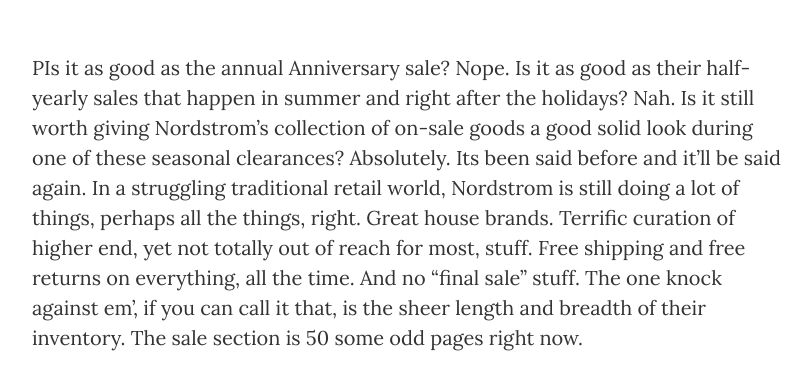
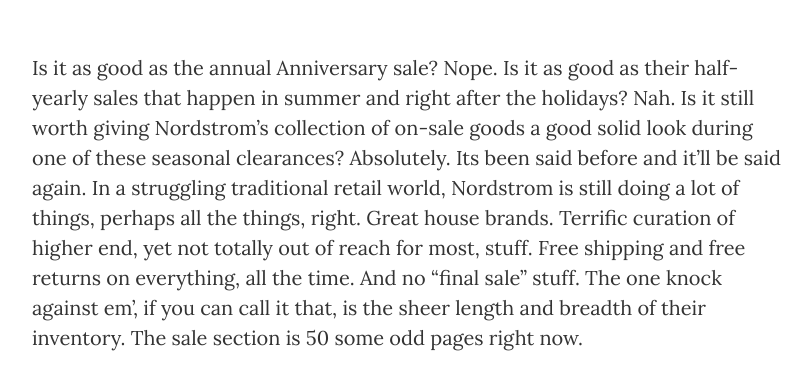
Before and after one commit to jhlawana/Fashion-Blog, a website: page post.html in a window 1280 px wide. Shown: the part 569-955 px from the top of the page, without its empty margins (233-1043 px from the left). Drawn offline with nearby package versions, Linux system fonts and the light colour scheme.

Commit message:
Update post.html

```diff
--- a/post.html
+++ b/post.html
@@ -85,7 +85,7 @@
         <div class="container">
             <div class="row">
                 <div class="col-lg-8 col-lg-offset-2 col-md-10 col-md-offset-1">
-                    <p>PIs it as good as the annual Anniversary sale? Nope. Is it as good as their half-yearly sales that happen in summer and right after the holidays? Nah. Is it still worth giving Nordstrom’s collection of on-sale goods a good solid look during one of these seasonal clearances? Absolutely.
+                    <p>Is it as good as the annual Anniversary sale? Nope. Is it as good as their half-yearly sales that happen in summer and right after the holidays? Nah. Is it still worth giving Nordstrom’s collection of on-sale goods a good solid look during one of these seasonal clearances? Absolutely.
 
 Its been said before and it’ll be said again. In a struggling traditional retail world, Nordstrom is still doing a lot of things, perhaps all the things, right. Great house brands. Terrific curation of higher end, yet not totally out of reach for most, stuff. Free shipping and free returns on everything, all the time. And no “final sale” stuff. The one knock against em’, if you can call it that, is the sheer length and breadth of their inventory. The sale section is 50 some odd pages right now. </p>
                 </div>
```
